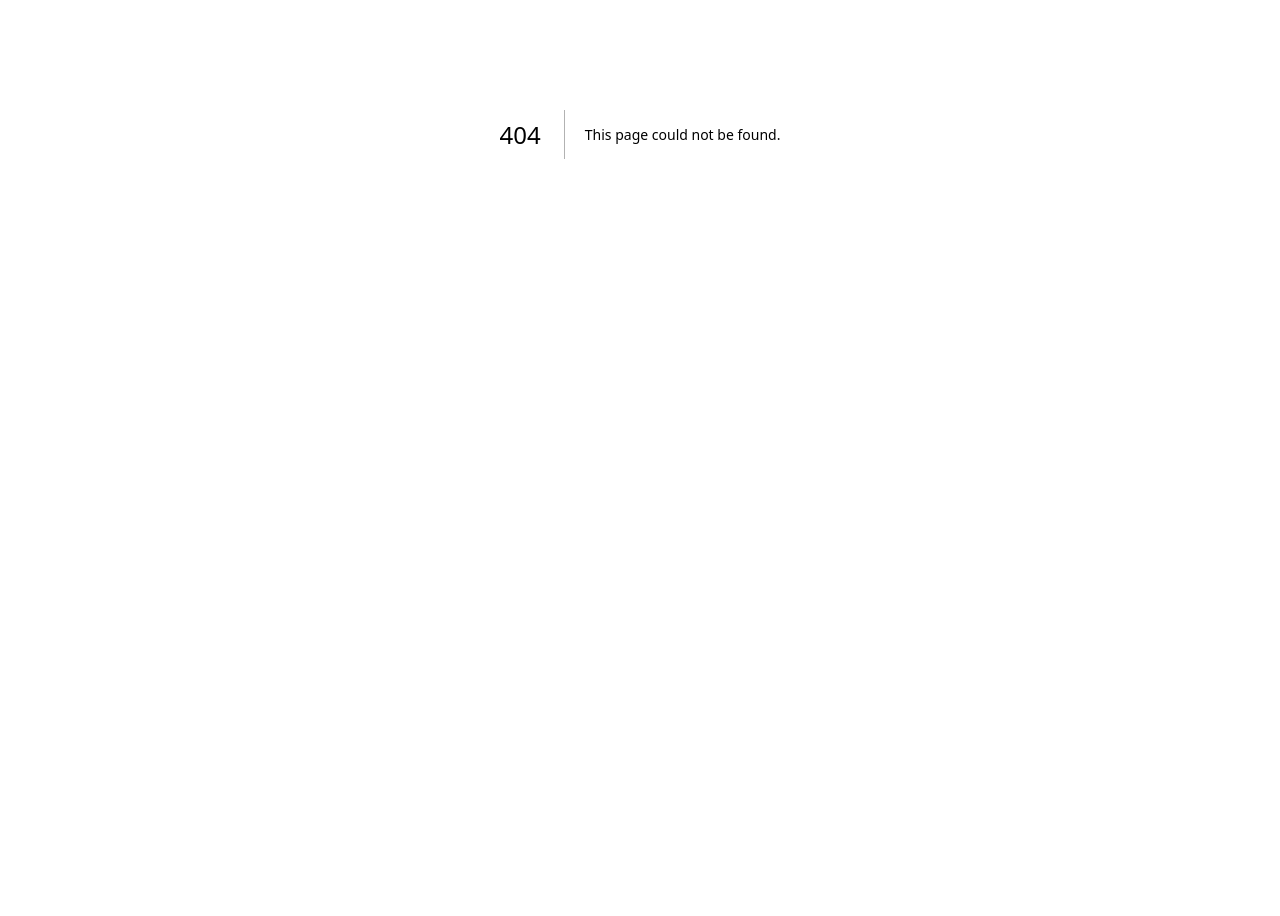
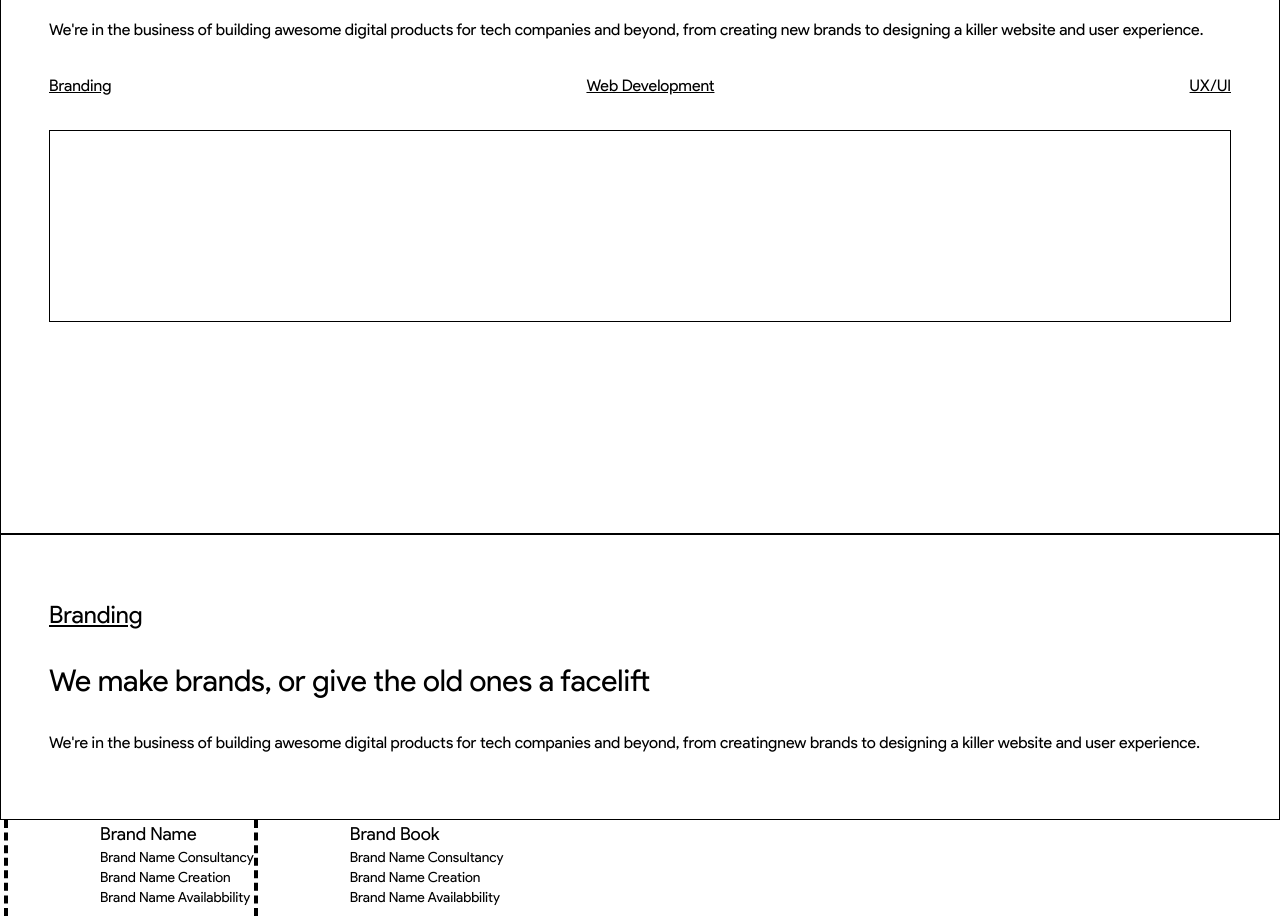
Before and after one commit to ManupaDev/curve, a Next.js app: page /services in a window 1280 px wide. Before the commit this address had no page. Shown: the part 320-1236 px from the top of the page. Before the commit the page ends 854 px from the top, so only its background shows below. Built offline with nearby package versions, Linux system fonts and the light colour scheme.

Commit message:
feat:services top wirefram

```diff
--- a/app/pricing/components/pricing-splash.tsx
+++ b/app/pricing/components/hero.tsx
@@ -1,4 +1,4 @@
-function PricingSplash() {
+function Hero() {
   return (
     <div className="min-h-screen flex flex-col justify-center border border-black">
       <div>
@@ -17,4 +17,4 @@ function PricingSplash() {
   );
 }
 
-export default PricingSplash;
+export default Hero;
--- a/app/pricing/page.tsx
+++ b/app/pricing/page.tsx
@@ -1,11 +1,11 @@
-import PricingSplash from "./components/pricing-splash";
+import Hero from "./components/hero";
 import ForBusinesses from "./components/for-businesses";
 import ForStartups from "./components/for-startups";
 
 function Pricing() {
   return (
     <div className="px-12 font-sans">
-      <PricingSplash />
+      <Hero />
       <ForBusinesses />
       <ForStartups />
     </div>
--- /dev/null
+++ b/app/services/components/hero.tsx
@@ -0,0 +1,20 @@
+/* eslint-disable react/no-unescaped-entities */
+function Hero() {
+  return (
+    <div className="px-12 min-h-screen flex flex-col justify-center border border-black">
+      <h1 className="text-4xl">Our bread and butter</h1>
+      <p className="text-base mt-8">
+        We're in the business of building awesome digital products for tech companies and beyond, from creating{" "}
+        <span>new brands</span> to <span>designing a killer website</span> and <span>user experience.</span>
+      </p>
+      <div className="flex justify-between mt-8">
+        <h1 className="text-base underline">Branding</h1>
+        <h1 className="text-base underline">Web Development</h1>
+        <h1 className="text-base underline">UX/UI</h1>
+      </div>
+      <div className="w-full h-48 border border-black mt-8"></div>
+    </div>
+  );
+}
+
+export default Hero;
--- /dev/null
+++ b/app/services/page.tsx
@@ -0,0 +1,36 @@
+/* eslint-disable react/no-unescaped-entities */
+import Hero from "./components/hero";
+
+function Services() {
+  return (
+    <div className="font-sans">
+      <Hero />
+      <div className="px-12 py-16 border border-black">
+        <h1 className="text-2xl underline">Branding</h1>
+        <h1 className="text-3xl mt-8">We make brands, or give the old ones a facelift</h1>
+        <p className="text-base mt-8">
+          We're in the business of building awesome digital products for tech companies and beyond, from creating
+          <span>new brands</span> to <span>designing a killer website</span> and <span>user experience.</span>
+        </p>
+      </div>
+      <div className="px-1 flex">
+        <div className="h-24 border-l-4 border-dashed border-black w-24"></div>
+        <div>
+          <h1 className="text-lg">Brand Name</h1>
+          <h2 className="text-sm">Brand Name Consultancy</h2>
+          <h2 className="text-sm">Brand Name Creation</h2>
+          <h2 className="text-sm">Brand Name Availabbility</h2>
+        </div>
+        <div className="h-24 border-l-4 border-dashed border-black w-24"></div>
+        <div>
+          <h1 className="text-lg">Brand Book</h1>
+          <h2 className="text-sm">Brand Name Consultancy</h2>
+          <h2 className="text-sm">Brand Name Creation</h2>
+          <h2 className="text-sm">Brand Name Availabbility</h2>
+        </div>
+      </div>
+    </div>
+  );
+}
+
+export default Services;
```
Also changed, not shown: app/globals.css (line endings or trailing spaces).
